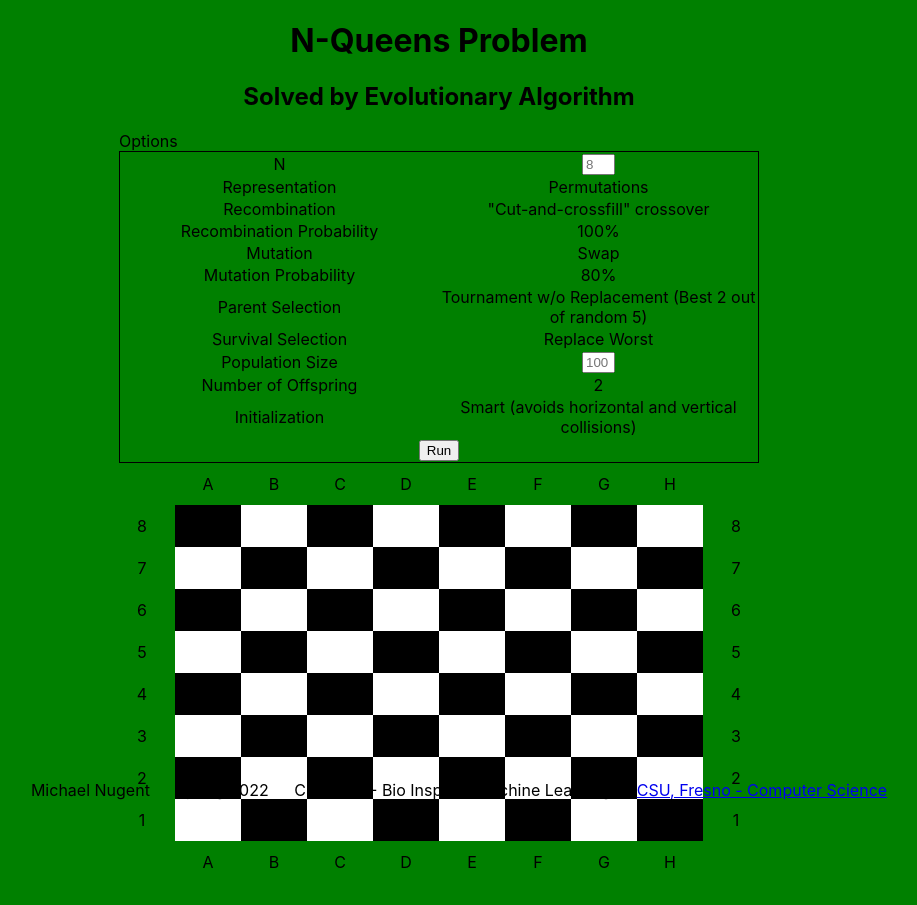
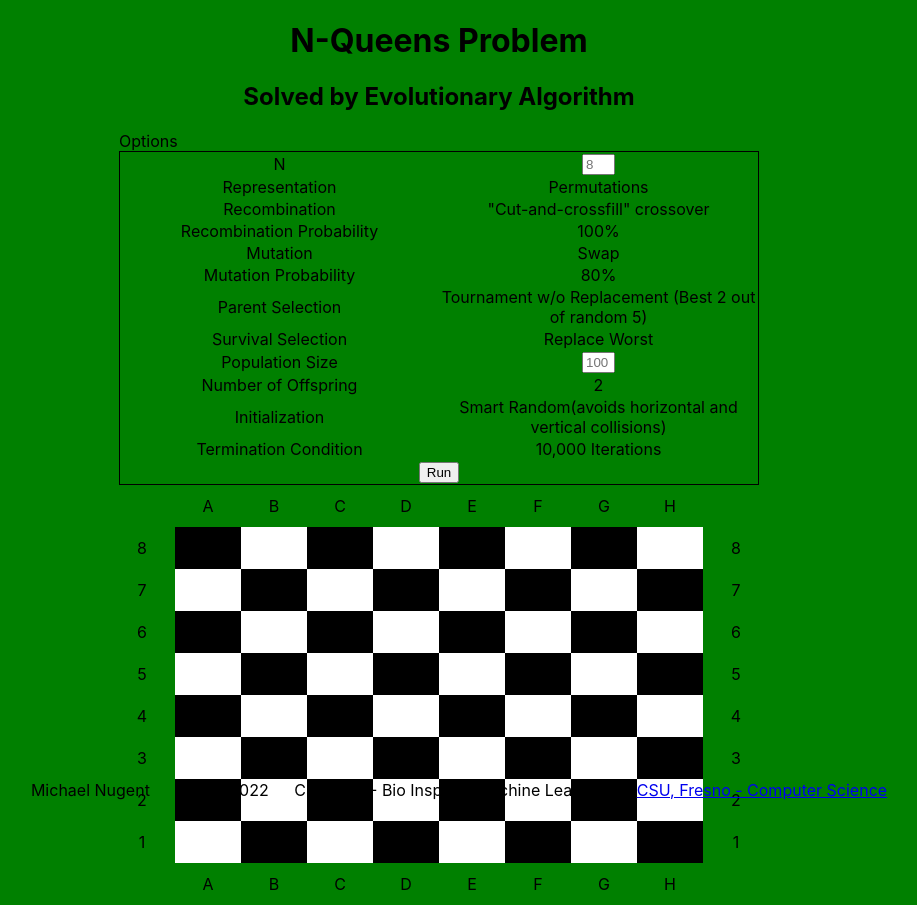
Before and after one commit to nugentmichael1/n-queens, a React (Create React App) app: page / in a window 1280 px wide. Shown: the whole page, without its empty margins (201-1118 px from the left). Before the commit the page ends 883 px from the top, so only its background shows below. Built offline with nearby package versions, Linux system fonts and the light colour scheme.

Commit message:
Finished Basic Algorithm

```diff
--- a/src/App.js
+++ b/src/App.js
@@ -4,45 +4,89 @@ import Header from './components/Header'
 import Options from './components/Options'
 import Footer from './components/Footer'
 import { useState } from 'react'
-// var ss = require("./solution.js")
-// var population = new ss.population("2")
-// import population from './solution.js'
+
 
 class candidate {
-  constructor(permutation, score) {
+    constructor(permutation) {
         this.permutation = permutation
-      this.score = score
+        this.calculateScore()
     }
-  setScore(score) {
-      this.score = score
+    calculateScore() {
+
+        // step 1b: evaluate fitness
+        //should only need to check for diagonal conflicts
+
+        let penalty = 0
+
+        for (let j = 0; j < this.permutation.length; j++) {
+            let individualPenalty = 0
+            //check diagonal up-left
+            for (let a = j - 1, b = this.permutation[j] + 1; a >= 0 && b <= this.permutation.length; a--, b++) {
+                if (this.permutation[a] === b) {
+                    individualPenalty += 1
+                    // console.log('collision(up-left)', String.fromCharCode(a + 65), b)
+                }
+            }
+            //check diagonal up-right
+            for (let a = j + 1, b = this.permutation[j] + 1; a < this.permutation.length && b <= this.permutation.length; a++, b++) {
+                if (this.permutation[a] === b) {
+                    individualPenalty += 1
+                    // console.log('collision(up-right)', String.fromCharCode(a + 65), b)
+                }
+            }
+
+            //check diagonal down-right
+            for (let a = j + 1, b = this.permutation[j] - 1; a < this.permutation.length && b >= 1; a++, b--) {
+                if (this.permutation[a] === b) {
+                    individualPenalty += 1
+                    // console.log('collision(down-right)', String.fromCharCode(a + 65), b)
+                }
+            }
+
+            //check diagonal down-left
+            for (let a = j - 1, b = this.permutation[j] - 1; a >= 0 && b >= 1; a--, b--) {
+                if (this.permutation[a] === b) {
+                    individualPenalty += 1
+                    // console.log('collision(down-left)', String.fromCharCode(a + 65), b)
+                }
+            }
+            // console.log('column', String.fromCharCode(j + 65), 'individualPenalty', individualPenalty)
+            penalty += individualPenalty
+        }
+        // console.log('penalty', penalty)
+        //worst possible penalty would be n*(n-1): n-1 collisions per queen and n queens
+        this.score = (this.permutation.length * (this.permutation.length - 1)) - penalty
+
     }
 }
 
 class population {
     constructor(size, n) {
-      this.size = size
-      this.n = n
+        this.size = size //population size
+        this.n = n //number of queens
         this.candidates = new Array(this.size)
-      // console.log('size',size)
-      // console.log('candidates.length',this.candidates.length)
         this.possiblePositions = new Array(this.n)
-      // this.fitnessScore = new Array(this.size)
     }
-  run() {
+    run(iterations) {
         // let defaultPopSize = 1
         // step 1: initilization - generate and evaluate population
+        this.initialize();
 
-      // step 1a: generate population
-      // array to hold all candidate solutions: our population
-      // var population = new Array(this.size)
+        for (let i = 0; i < iterations; i++) {
+            let offspring = this.tournamentSelection();
+            // console.log("offspring",offspring)
+            this.survivorSelection(offspring);
+        }
 
-      // array to hold possible row positions for generation
-      // let possiblePositions = new Array(n)
+        console.log("final candidates",this.candidates)
+
+    }
+    initialize() {
+        // step 1a: generate first population
+
         for (let j = 0; j < this.n; j++) {
             this.possiblePositions[j] = j + 1;
         }
-
-      // console.log('possPositions', possiblePositions.length, possiblePositions)
 
         //generation of all candidates
         for (let i = 0; i < this.candidates.length; i++) {
@@ -70,91 +114,155 @@ class population {
 
             }
             // console.log(candidateSolution)
-          // console.log('loop')
-          this.candidates[i] = new candidate(perm, 0)
+            this.candidates[i] = new candidate(perm)
             // console.log(this.candidates[i])
         }
 
-      // step 1b: evaluate fitness
-      //only need to check for diagonal conflicts
+    }
+    tournamentSelection() {
+        //tournament selection: best 2 out of 5
+        // randomly select 5 candidates, identify best 2 and cross-over to create offspring
+        let offspring = [...this.candidates]
+        for (let j = 0; j < this.candidates.length / 2; j++) {
+            const parentCandidates = []
+
+            for (let i = 0; i < 5; i++) {
+                parentCandidates[i] = this.candidates[Math.floor(Math.random() * this.candidates.length)]
+            }
+            //sort the randomly chosen parentCandidates by score: descending
+            parentCandidates.sort((a, b) => {
+                return b.score - a.score;
+            })
+
+            //debug: show chosen parentCandidates in console
+            // for (let i = 0; i < 5; i++) {
+            //     console.log(parentCandidates[i]);
+            // }
+
+            //recombination
+            // take top two and use "cut-and-crossfill" crossover method
+            //randomly choose index between 1 and length-2
+            let cut = Math.floor(Math.random() * (parentCandidates[0].permutation.length - 1 - 2) + 1)
+
+            //debug: flag cut index out-of-range
+            // if(cut < 1 || cut > parentCandidates[0].permutation.length - 1) console.log("cut index out of range!",cut);
+            //debug: show cut index selection
+            // console.log("cut", cut);
+
+            //offspring 1 recombination
+            let k = cut;
+            let offspringPerm0 = [...parentCandidates[0].permutation]
+            for (let i = cut; i < parentCandidates[1].permutation.length; i++) {
+                let val = parentCandidates[1].permutation[i];
+                let skip = false
+                //search for value in pre-cut section
+                for (let m = 0; m < cut; m++) {
+                    if (parentCandidates[0].permutation[m] === val) {
+                        skip = true
+                        break;
+                    }
+                }
+                if (!skip) offspringPerm0[k++] = val;
+            }
+            for (let i = 0; k < parentCandidates[1].permutation.length; i++) {
+                let val = parentCandidates[1].permutation[i];
+                let skip = false
+                for (let m = 0; m < cut; m++) {
+                    if (parentCandidates[0].permutation[m] === val) {
+                        skip = true
+                        break;
+                    }
+                }
+                if (!skip) offspringPerm0[k++] = val;
+            }
+            //debug
+            // console.log("offspringPerm0", offspringPerm0)
+
+            //offspring 2 recombination
+            k = cut;
+            let offspringPerm1 = [...parentCandidates[1].permutation]
+            for (let i = cut; i < parentCandidates[0].permutation.length; i++) {
+                let val = parentCandidates[0].permutation[i];
+                let skip = false;
+                //search for value in pre cut section
+                for (let m = 0; m < cut; m++) {
+                    if (parentCandidates[1].permutation[m] === val) {
+                        skip = true;
+                        break;
+                    }
+                }
+                if (!skip) offspringPerm1[k++] = val;
+            }
+            for (let i = 0; k < parentCandidates[0].permutation.length; i++) {
+                let val = parentCandidates[0].permutation[i];
+                let skip = false
+                for (let m = 0; m < cut; m++) {
+                    if (parentCandidates[1].permutation[m] === val) {
+                        skip = true
+                        break;
+                    }
+                }
+                if (!skip) offspringPerm1[k++] = val;
+            }
+            //debug
+            // console.log("offspringPerm1", offspringPerm1)
 
 
-      // var fitnessScore = new Array(defaultPopSize)
+            //mutation of first offspring
+            //80% probability to occur
+            if (Math.random() <= 0.8) {
+                //randomly swap two values of the permutation
+                let indexA = Math.floor(Math.random() * offspringPerm0.length);
+                let indexB = Math.floor(Math.random() * offspringPerm0.length);
+                //reroll until A and B are two different indexes
+                while (indexA === indexB) indexB = Math.floor(Math.random() * offspringPerm0.length);
+
+                //swap values
+                let tmp = offspringPerm0[indexA];
+                offspringPerm0[indexA] = offspringPerm0[indexB];
+                offspringPerm0[indexB] = tmp;
+
+                //debug
+                // console.log("mutation offspringPerm0", offspringPerm0)
+            }
 
 
-      for (let i = 0; i < this.candidates.length; i++) {
-          //make copy
-          let perm = [...this.candidates[i].permutation]
-          console.log('perm', perm)
-          //check four directions for each queen
-          //stop at boundaries
-          //count collisions and assign sum to fitnessScore array
+            //mutation of second offspring
+            //80% probability to occur
+            if (Math.random() <= 0.8) {
+                //randomly swap two values of the permutation
+                let indexA = Math.floor(Math.random() * offspringPerm1.length);
+                let indexB = Math.floor(Math.random() * offspringPerm1.length);
+                //reroll until A and B are two different indexes
+                while (indexA === indexB) indexB = Math.floor(Math.random() * offspringPerm1.length);
 
-          let penalty = 0
+                //swap values
+                let tmp = offspringPerm1[indexA];
+                offspringPerm1[indexA] = offspringPerm1[indexB];
+                offspringPerm1[indexB] = tmp;
 
-          for (let j = 0; j < perm.length; j++) {
-              let individualPenalty = 0
-              //check diagonal up-left
-              for (let a = j - 1, b = perm[j] + 1; a >= 0 && b <= this.n; a--, b++) {
-                  if (perm[a] === b) {
-                      individualPenalty += 1
-                      console.log('collision(up-left)', String.fromCharCode(a + 65), b)
-                  }
-              }
-              //check diagonal up-right
-              for (let a = j + 1, b = perm[j] + 1; a < this.n && b <= this.n; a++, b++) {
-                  if (perm[a] === b) {
-                      individualPenalty += 1
-                      console.log('collision(up-right)', String.fromCharCode(a + 65), b)
-                  }
+                //debug
+                // console.log("mutation offspringPerm1", offspringPerm1)
             }
 
-              //check diagonal down-right
-              for (let a = j + 1, b = perm[j] - 1; a < this.n && b >= 1; a++, b--) {
-                  if (perm[a] === b) {
-                      individualPenalty += 1
-                      console.log('collision(down-right)', String.fromCharCode(a + 65), b)
-                  }
+            offspring.push(new candidate(offspringPerm0))
+            offspring.push(new candidate(offspringPerm1))
         }
 
-              //check diagonal down-left
-              for (let a = j - 1, b = perm[j] - 1; a >= 0 && b >= 1; a--, b--) {
-                  if (perm[a] === b) {
-                      individualPenalty += 1
-                      console.log('collision(down-left)', String.fromCharCode(a + 65), b)
+        return offspring
+        //debug
+        // console.log("offspring length",offspring.length)
+
     }
-              }
-              console.log('column', String.fromCharCode(j + 65), 'individualPenalty', individualPenalty)
-              penalty += individualPenalty
-          }
-          console.log('penalty', penalty)
-          //worst possible penalty would be n*(n-1): n-1 collisions per queen and n queens
-          // this.fitnessScore[i] = (this.n*(this.n-1)) - penalty
-          this.candidates[i].score = (this.n * (this.n - 1)) - penalty
-          // console.log('fitnessScore[' + i + ']', this.fitnessScore[i])
-          console.log('candidates[' + i + '].score', this.candidates[i].score)
-      }
+    survivorSelection(offspring) {
+        //survivor selection
+        //sort new population (previous and offspring)
+        offspring.sort((a, b) => {
+            return b.score - a.score;
+        })
 
-      //tournament selection: best 2 out of 5
-      // randomly select 5 candidates, identify best 2
-      // Math.floor(Math.random * this.candidates.length)
-      // let parents = []
-      // for(let i = 0;i<this.fitnessScore.length;i+=5){
-      //   let tournament = this.fitnessScore.slice(i,i+5)
-      //   // let alpha = {score:-1, index:-1}
-      //   let maxIndex = 0
-      //   for(let j=1;j<tournament.length;j++){
-      //     if(tournament[j] > tournament[maxIndex]){
-      //       maxIndex = j
-      //       // alpha.score = tournament[j]
-      //       // alpha.index = j
-      //     }
-      //   }
-      //   // swap max index with last and pop from array
-      //   let tmp = tournament[maxIndex]
-      //   tournament[maxIndex] = tournament[tournament.length-1]
-      //   tournament.pop()
-      // }
+        // console.log("new population",offspring)
+        this.candidates = offspring.splice(0, 100);
     }
 }
 
@@ -162,6 +270,8 @@ function App() {
 
     // default n
     var defaultN = 8
+
+    var iterations = 10000
 
     const [n, setN] = useState(defaultN)
 
@@ -179,24 +289,24 @@ function App() {
         setQueens(new Array(n))
     }
 
-  const updatePopSize = (popSize) =>{
-    if(popSize==="") return
+    const updatePopSize = (popSize) => {
+        if (popSize === "") return
 
         // console.log(popSize)
         setPopSize(popSize)
     }
 
     const run = () => {
-    console.log('run','popSize',popSize)
+        console.log('run', 'popSize', popSize)
 
         let experiment = new population(popSize, n)
-    experiment.run()
+        experiment.run(iterations)
     }
 
     return (
         <div className="App">
             <Header />
-      <Options n={n} updateN={updateN} run={run} popSize={popSize} updatePopSize={updatePopSize}/>
+            <Options n={n} updateN={updateN} run={run} popSize={popSize} updatePopSize={updatePopSize} />
             <Board size={n} />
             <Footer />
         </div>
--- a/src/components/Options.js
+++ b/src/components/Options.js
@@ -1,4 +1,4 @@
-const Options = ({ n, updateN, run, popSize, updatePopSize}) => {
+const Options = ({ n, updateN, run, popSize, updatePopSize }) => {
 
     // var initLabel = []
     // for (let i = 0; i < n; i++) {
@@ -67,7 +67,7 @@ const Options = ({ n, updateN, run, popSize, updatePopSize}) => {
                 <td>
                     Population Size
                 </td>
-                <td><input type='text' placeholder={popSize} size='1' id='popSize' onChange={() => {updatePopSize(document.getElementById('popSize').value)}}></input></td>
+                <td><input type='text' placeholder={popSize} size='1' id='popSize' onChange={() => { updatePopSize(document.getElementById('popSize').value) }}></input></td>
             </tr>
             <tr>
                 <td>
@@ -79,7 +79,12 @@ const Options = ({ n, updateN, run, popSize, updatePopSize}) => {
                 <td>
                     Initialization
                 </td>
-                <td>Smart (avoids horizontal and vertical collisions)</td>
+                <td>Smart Random(avoids horizontal and vertical collisions)</td>
+            </tr>
+
+            <tr>
+                <td>Termination Condition</td>
+                <td>10,000 Iterations</td>
             </tr>
             <tr>
                 <td colSpan='2'>
```
Lines whose indentation alone changed are shown as unchanged.
